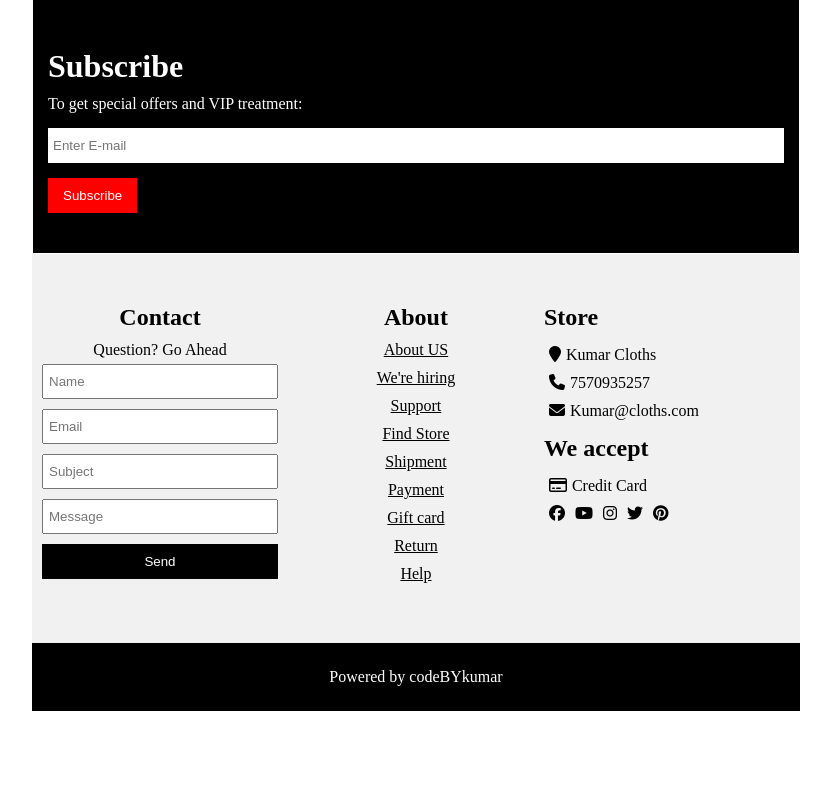
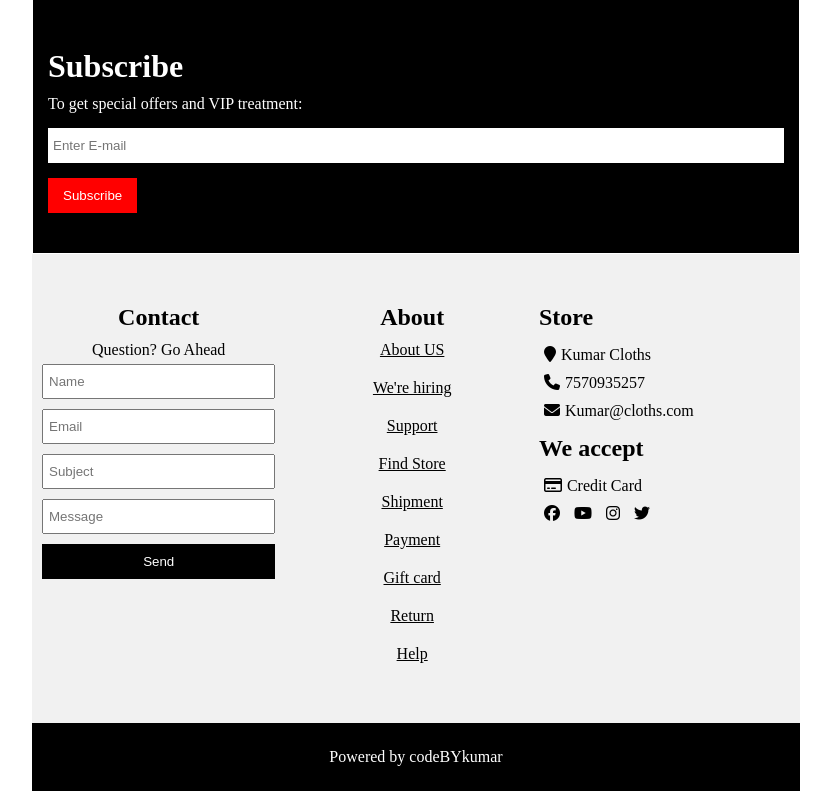
Before and after one commit to Shivamkumarbrh/project11, a plain HTML site: page index.html in a window 1280 px wide. Shown: the part 1209-2000 px from the top of the page, without its empty margins (352-1183 px from the left). Before the commit the page ends 1920 px from the top, so only its background shows below. Drawn offline with Linux system fonts and the light colour scheme.

Commit message:
shopping website

```diff
--- a/index.html
+++ b/index.html
@@ -7,7 +7,7 @@
     <title>Clothing Store</title>
     <link rel="stylesheet" href="first.css">
     <link rel="stylesheet" href="second.css">
-    <link rel="stylesheet" href="third.css">
+    <link rel="stylesheet" href="responsive.css">
     <script src="https://kit.fontawesome.com/14d686e227.js" crossorigin="anonymous"></script>
 </head>
 <body>
@@ -161,7 +161,13 @@
                 <p><i class="fa-solid fa-envelope"></i><span>Kumar@cloths.com</span></p>
                 <h2>We accept</h2>
                 <p><i class="fa-regular fa-credit-card"></i><span>Credit Card</span></p>
-                <p><i class="fa-brands fa-facebook"></i><i class="fa-brands fa-youtube"></i><i class="fa-brands fa-instagram"></i><i class="fa-brands fa-twitter"></i><i class="fa-brands fa-pinterest"></i></p>
+                <p>
+                    <a href="https://facebook.com"><i class="fa-brands fa-facebook"></i></a>
+                    <a href="https://youtube.com"><i class="fa-brands fa-youtube"></i></a>
+                    <a href="https://instagram.com"><i class="fa-brands fa-instagram"></i></a>
+                    <a href="https://twitter.com"><i class="fa-brands fa-twitter"></i></a>
+
+                </p>
             </div>
         </div>
         <footer>
--- a/second.css
+++ b/second.css
@@ -15,6 +15,7 @@
 .bg{
     background-image: url('https://cdn.pixabay.com/photo/2016/03/27/19/44/man-1283944_960_720.jpg');
     background-size: cover;
+    background-position: center;
     width: 100%;
     padding: 30px 20px;
 }
@@ -37,6 +38,7 @@
     border: none;
     background-color: black;
     color: white;
+    cursor:pointer;
     margin-bottom: 50vh;
 }
 #bg-btn:hover{
@@ -84,6 +86,7 @@
 #sub-btn{
     padding: 10px 15px;
     border: none;
+    cursor: pointer;
     background-color: red;
     color: white;
 }
@@ -92,12 +95,13 @@
 }
 .article{
     width: 100%;
+    box-sizing: border-box;
     background-color: #f1f1f1;
     display: flex;
     flex-wrap: wrap;
 }
 .first-article{
-    width: 33.33%;
+    width: 33%;
     text-align: center;
     padding: 40px 10px;
     box-sizing: border-box;
@@ -115,13 +119,18 @@
     width: 100%;
     padding: 10px 0px;
     border: none;
+    cursor: pointer;
     background-color: black;
     color: white;
     margin: 5px 0px;
 }
+#a-f-btn:hover{
+    background-color: #aaa;
+}
 .second-article{
-    width: 33.33%;
+    width: 33%;
     text-align: center;
+    box-sizing: border-box;
     padding: 50px 0px;
 }
 .second-article a{
@@ -129,16 +138,23 @@
 background-color: none;
 }
 .second-article p{
-    margin: 10px 0px;
+    padding: 10px 0px;
 }
 .third-article {
+    width: 33%;
+    word-wrap: break-word;
     padding: 40px 0px;
+    box-sizing: border-box;
 }
 .third-article h2{
     padding: 10px 0px;
 }
 .third-article p{
     padding: 5px 0px;
+}
+.third-article p a{
+    display: inline-block;
+    color:black;
 }
 .third-article i{
     padding: 0px 5px;
```
Also changed, not shown: responsive.css (renamed from third.css, +8 -0 lines).
